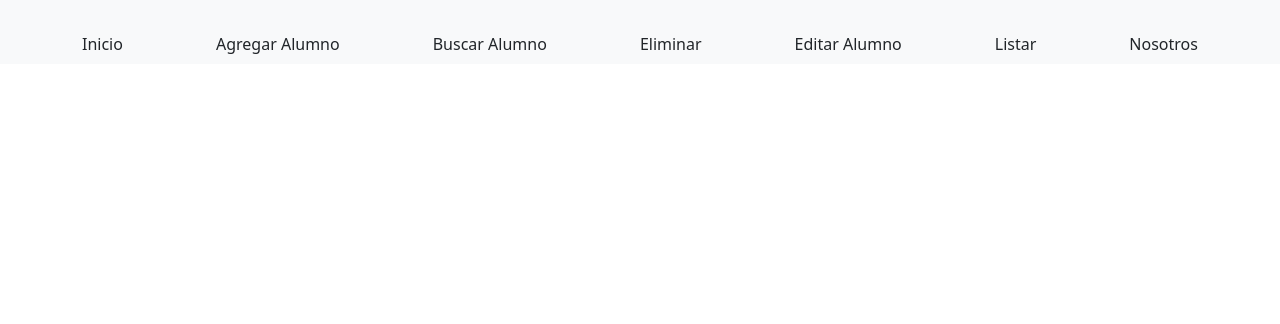
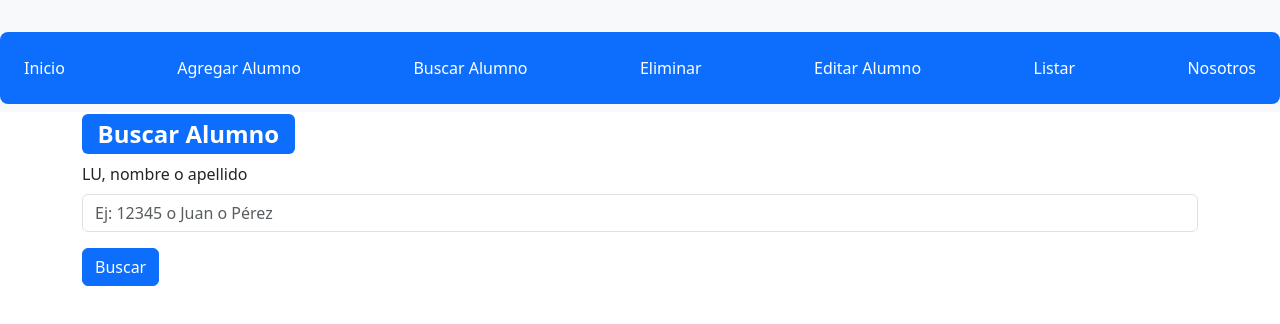
Before and after one commit to Chris213-boop/pv_tp5_grupo22, a React (Vite) app: page /buscar in a window 1280 px wide. Shown: the top 324 px of the page. Built offline with nearby package versions, Linux system fonts and the light colour scheme.

Commit message:
Incorporo Buscar Alumno y modificaciones en estilo de Home, Torres Cintia Cristina

```diff
--- a/src/assets/components/App.jsx
+++ b/src/assets/components/App.jsx
@@ -12,14 +12,12 @@ import Home from './Home';
 import Nosotros from './Nosotros';
 
 import MostrarListaAlumnos from './MostrarListaAlumnos';
+import BuscarAlumnoPage from './BuscarAlumnoPage';
+import BuscarAlumno from './BuscarAlumno';
+
 
 function App() {
   const [alumnos, setAlumnos] = useState([]);
-  const [resultados, setResultados] = useState([]);
-  const [noEncontrado, setNoEncontrado] = useState(false);
-
-
-
 
   useEffect(() => {
     if (alumnos.length > 0) {
@@ -32,26 +30,19 @@ function App() {
   }, []);
 
   const deshabilitarAlumno = useCallback((valorBusqueda) => {
-    const valor = valorBusqueda.toLowerCase().trim();
-    let encontrado = false;
+    const alumnoEncontrado = BuscarAlumno(alumnos, valorBusqueda);
 
-    setAlumnos(prev =>
-      prev.map(alumno => {
-        const luMatch = alumno.lu.toString() === valor;
-        const nombreMatch = alumno.nombre?.toLowerCase() === valor;
-        const apellidoMatch = alumno.apellido?.toLowerCase() === valor;
+    if(alumnoEncontrado && alumnoEncontrado.estado !== false) {
+      setAlumnos(prev =>
+        prev.map(alumno =>
+          alumno === alumnoEncontrado ? {...alumno, estado: false } : alumno
+        )
+      );
+      return true;
+  }
+  return false;
+  }, [alumnos]);
 
-        if ((luMatch || nombreMatch || apellidoMatch) && alumno.estado !== false) {
-          encontrado = true;
-          return { ...alumno, estado: false };
-        }
-
-        return alumno;
-      })
-    );
-
-    return encontrado;
-  }, []);
 
   const actualizarAlumno = useCallback((alumnoActualizado) => {
     setAlumnos(prev =>
@@ -63,24 +54,11 @@ function App() {
     );
   }, []);
 
-  // const buscarAlumno = useCallback((termino) => {
-  //   const resultado = alumnos.filter(alumno => {
-  //     const idMatch = alumno.id.toString() === termino;
-  //     const nombreMatch = alumno.nombre.toLowerCase().includes(termino.toLowerCase());
-  //     const marcaMatch = alumno.marca && alumno.marca.toLowerCase().includes(termino.toLowerCase());
-  //     return (idMatch || nombreMatch || marcaMatch) && alumno.estado === true;
-  //   });
-
-  //   setNoEncontrado(resultado.length === 0);
-  //   setResultados(resultado);
-  // }, [alumnos]);
-
-  // const resetNoEncontrado = () => setNoEncontrado(false);
 
   return (
     <div>
       <Navbar bg="light" data-bs-theme="light">
-        <Container className="mt-4">
+        <Container fluid className="mt-4 bg-primary text-white p-4 rounded-3">
           <Nav.Link as={Link} to="/">Inicio</Nav.Link>
           <Nav.Link as= {Link} to="/agregar">Agregar Alumno</Nav.Link>
           <Nav.Link as= {Link} to="/buscar">Buscar Alumno</Nav.Link>
@@ -95,14 +73,8 @@ function App() {
         <Routes>
           <Route path="/" element={<Home />} />
           <Route path="/agregar" element={<AlumnoFormulario onAddAlumno={handleAgregarAlumno} />} />
-          {/* <Route path="/buscar" element={
-            <SearchResults
-              buscarAlumno={buscarAlumno}
-              resultados={resultados}
-              noEncontrado={noEncontrado}
-              resetNoEncontrado={resetNoEncontrado}
-            />}
-          /> */}
+          <Route path="/buscar" element={<BuscarAlumnoPage alumnos={alumnos} />}
+          />
           <Route path="/eliminar" element={<AlumnoDelete onDelete={deshabilitarAlumno} />} />
           <Route path="/editar" element={<EditarAlumno alumnos={alumnos} onUpdate={actualizarAlumno} />} />
           <Route path="/listar" element={<MostrarListaAlumnos alumnos={alumnos} />} />
--- /dev/null
+++ b/src/assets/components/BuscarAlumno.js
@@ -0,0 +1,14 @@
+
+const BuscarAlumno = (alumnos, valorBusqueda) => {
+    const valor = valorBusqueda.toLowerCase().trim();
+
+    return alumnos.find(alumno => {
+        const luMatch = alumno.lu.toString() === valor;
+        const nombreMatch = alumno.nombre?.toLowerCase() === valor;
+        const apellidoMatch = alumno.apellido?.toLowerCase() === valor;
+
+        return (luMatch || nombreMatch || apellidoMatch);
+    });
+};
+
+export default BuscarAlumno;
--- /dev/null
+++ b/src/assets/components/BuscarAlumnoPage.jsx
@@ -0,0 +1,60 @@
+import { useState } from 'react';
+import Form from 'react-bootstrap/Form';
+import Button from 'react-bootstrap/Button';
+import Alert from 'react-bootstrap/Alert';
+import Container from "react-bootstrap/esm/Container";
+import Badge from 'react-bootstrap/Badge';
+
+import BuscarAlumno from './BuscarAlumno'; // función js
+
+function BuscarAlumnoPage({ alumnos }) {
+  const [valorBusqueda, setValorBusqueda] = useState('');
+  const [resultado, setResultado] = useState(null);
+  const [noEncontrado, setNoEncontrado] = useState(false);
+
+  const handleSubmit = (e) => {
+    e.preventDefault();
+    const res = BuscarAlumno(alumnos, valorBusqueda);
+    if (res) {
+      setResultado(res);
+      setNoEncontrado(false);
+    } else {
+      setResultado(null);
+      setNoEncontrado(true);
+    }
+  };
+
+  return (
+    <Container className="modal show" style={{ display: 'block', position: 'initial' }}>
+      <h2><Badge bg="primary">Buscar Alumno</Badge></h2>
+      <Form onSubmit={handleSubmit}>
+        <Form.Group className="mb-3" controlId="busqueda">
+          <Form.Label>LU, nombre o apellido</Form.Label>
+          <Form.Control
+            type="text"
+            placeholder="Ej: 12345 o Juan o Pérez"
+            value={valorBusqueda}
+            onChange={(e) => setValorBusqueda(e.target.value)}
+          />
+        </Form.Group>
+        <Button variant="primary" type="submit">
+          Buscar
+        </Button>
+      </Form>
+
+      {resultado && (
+        <Alert variant="success" className="mt-3">
+          Alumno encontrado: {resultado.nombre} {resultado.apellido} (LU: {resultado.lu})
+        </Alert>
+      )}
+
+      {noEncontrado && (
+        <Alert variant="danger" className="mt-3">
+          Alumno no encontrado.
+        </Alert>
+      )}
+    </Container>
+  );
+}
+
+export default BuscarAlumnoPage;
--- a/src/assets/components/Home.jsx
+++ b/src/assets/components/Home.jsx
@@ -6,10 +6,9 @@ import Image from 'react-bootstrap/Image';
 
 
 
-
 const Home = () => {
     return (
-        <Container>
+        <Container fluid>
             <Card className="text-center">
                 <Card.Body>
                     <Card.Title> Bienvenido al Sistema de Gestión de Alumnos </Card.Title>
@@ -21,7 +20,7 @@ const Home = () => {
                     <Button variant="primary">Ver Lista de ALumnos</Button>
                     </Link>
                 </Card.Body>
-                <Card.Footer className="text-muted">© 2025 Grupo 22 - v1.0</Card.Footer>
+                <Card.Footer className="text-muted bg-light p-4">© 2025 Grupo 22 - v1.0</Card.Footer>
             </Card>
         </Container>
     )
```
